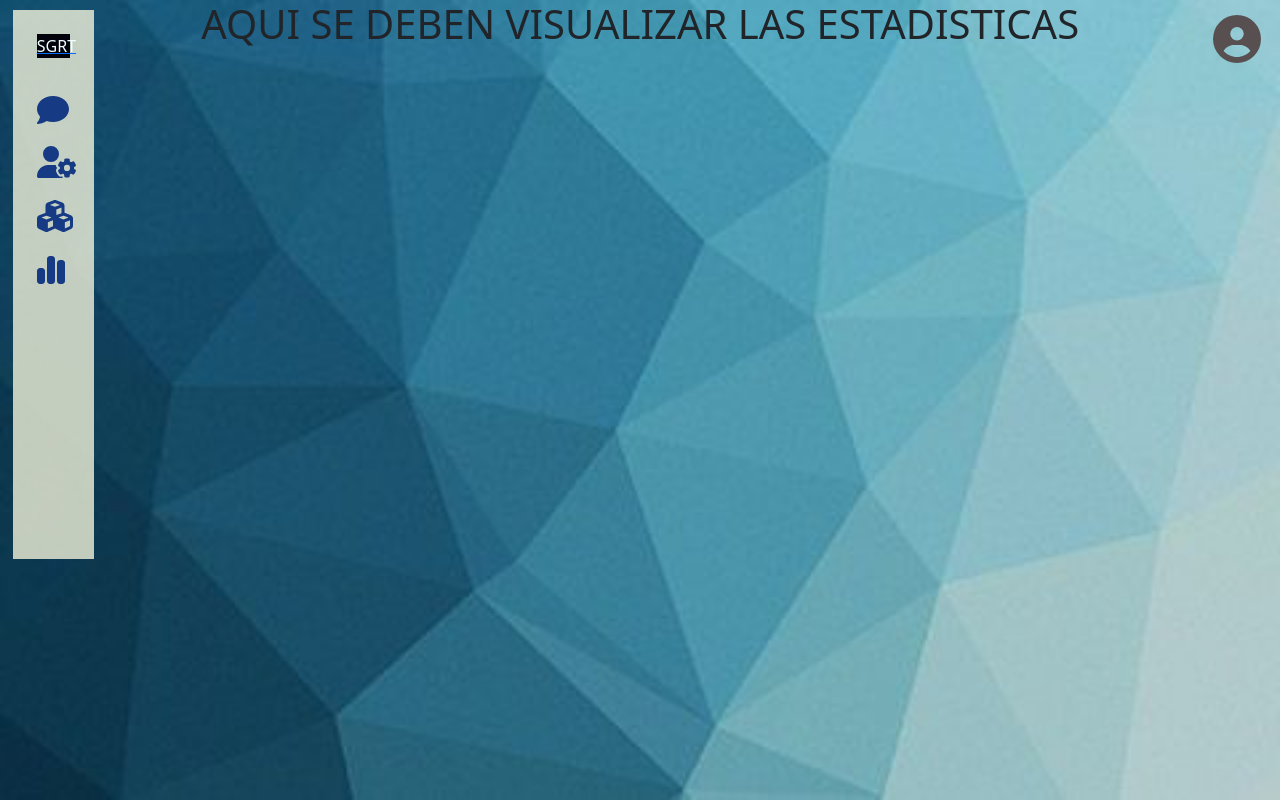
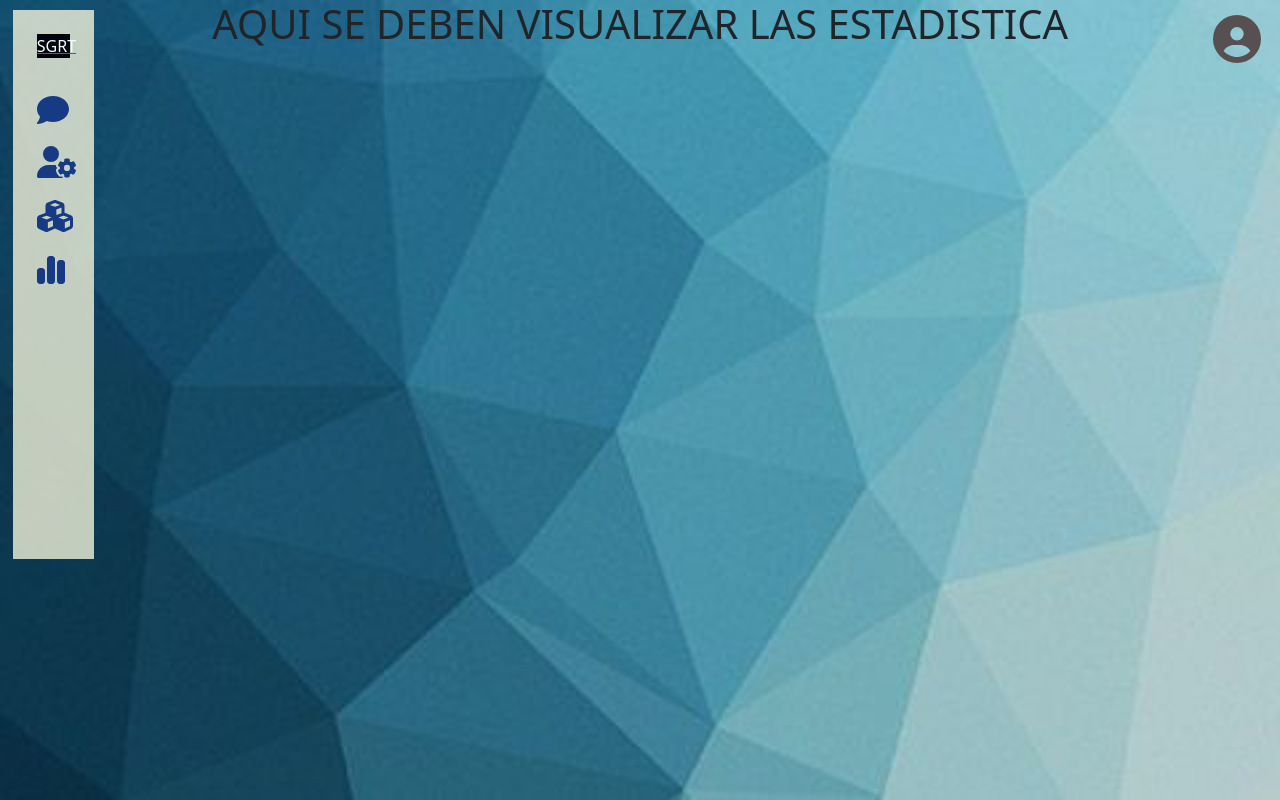
Before and after one commit to fredy100100/ProyectoSGRT, a React (Create React App) app: page /Estadisticas in a window 1280 px wide. Built offline with nearby package versions, Linux system fonts and the light colour scheme.

Commit message:
prueba Cristian

```diff
--- a/src/Componentes/Estadisticas/Estadisticas.js
+++ b/src/Componentes/Estadisticas/Estadisticas.js
@@ -5,7 +5,7 @@ export const Estadisticas = () =>{
     return(
     /*hola*/
      <div className="Est">
-        <h1 className="text-center">AQUI SE DEBEN VISUALIZAR LAS ESTADISTICAS</h1>
+        <h1 className="text-center">AQUI SE DEBEN VISUALIZAR LAS ESTADISTICA</h1>
 
 <Main/>
 <Section/>
```
